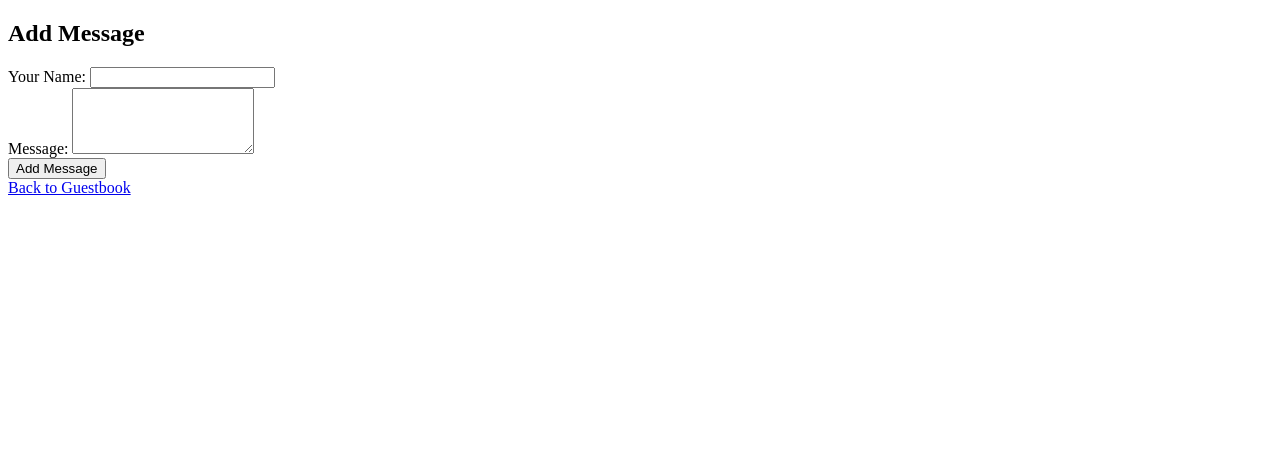
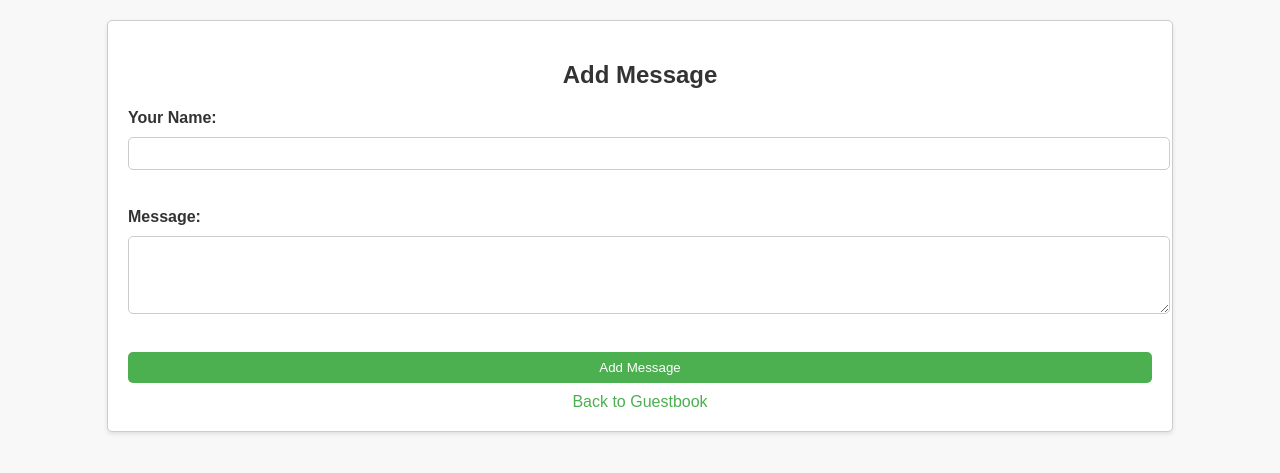
Before and after one commit to sireeshajangam/WebAppApplication, a Flask app: page /add in a window 1280 px wide. Shown: the top 473 px of the page. Run offline with Flask 2, Linux system fonts and the light colour scheme; parts of the project's set-up code (start-up, migrations or seed data) failed here and were passed over.

Commit message:
committed

```diff
--- /dev/null
+++ b/static/style.css
@@ -0,0 +1,65 @@
+/* CSS for styles.css */
+body {
+    font-family: Arial, sans-serif;
+    margin: 0;
+    padding: 0;
+    background-color: #f8f8f8;
+    color: #333;
+}
+
+.form-container {
+    width: 80%;
+    margin: 20px auto;
+    padding: 20px;
+    border: 1px solid #ccc;
+    border-radius: 5px;
+    background-color: #fff;
+    box-shadow: 0 2px 4px rgba(0, 0, 0, 0.1);
+}
+
+h2 {
+    text-align: center;
+}
+
+form {
+    display: flex;
+    flex-direction: column;
+    gap: 10px;
+}
+
+label {
+    font-weight: bold;
+}
+
+input[type="text"],
+textarea {
+    width: 100%;
+    padding: 8px;
+    border-radius: 5px;
+    border: 1px solid #ccc;
+}
+
+button[type="submit"] {
+    padding: 8px 20px;
+    background-color: #4CAF50;
+    color: white;
+    border: none;
+    border-radius: 5px;
+    cursor: pointer;
+}
+
+button[type="submit"]:hover {
+    background-color: #45a049;
+}
+
+.back-link {
+    display: block;
+    margin-top: 10px;
+    text-align: center;
+    color: #4CAF50;
+    text-decoration: none;
+}
+
+.back-link:hover {
+    text-decoration: underline;
+}
--- a/templates/add_message.html
+++ b/templates/add_message.html
@@ -3,9 +3,11 @@
 <head>
     <meta charset="UTF-8">
     <meta name="viewport" content="width=device-width, initial-scale=1.0">
-    <title>ADD MESSAGE</title>
+    <title>Add Message</title>
+    <link rel="stylesheet" href="{{ url_for('static', filename='style.css') }}">
 </head>
 <body>
+    <div class="form-container">
         <h2>Add Message</h2>
         <form method="post" action="/add">
             <label for="name">Your Name:</label>
@@ -14,6 +16,7 @@
             <textarea id="message" name="message" rows="4" required></textarea><br>
             <button type="submit">Add Message</button>
         </form>
-    <a href="/">Back to Guestbook</a>
+        <a href="/" class="back-link">Back to Guestbook</a>
+    </div>
 </body>
 </html>
--- a/templates/index.html
+++ b/templates/index.html
@@ -4,8 +4,10 @@
     <meta charset="UTF-8">
     <meta name="viewport" content="width=device-width, initial-scale=1.0">
     <title>Guestbook</title>
+    <link rel="stylesheet" href="{{ url_for('static', filename='style.css') }}">
 </head>
 <body>
+    <div class="form-container">
         <h1>Guestbook</h1>
         <ul>
             {% for message in messages %}
@@ -15,5 +17,6 @@
             {% endfor %}
         </ul>
         <a href="/add">Add Message</a>
+    </div>
 </body>
 </html>
```
Also changed, not shown: .github/workflows/app.yml, .github/workflows/var.yml (deleted). Lines whose indentation alone changed are shown as unchanged.
